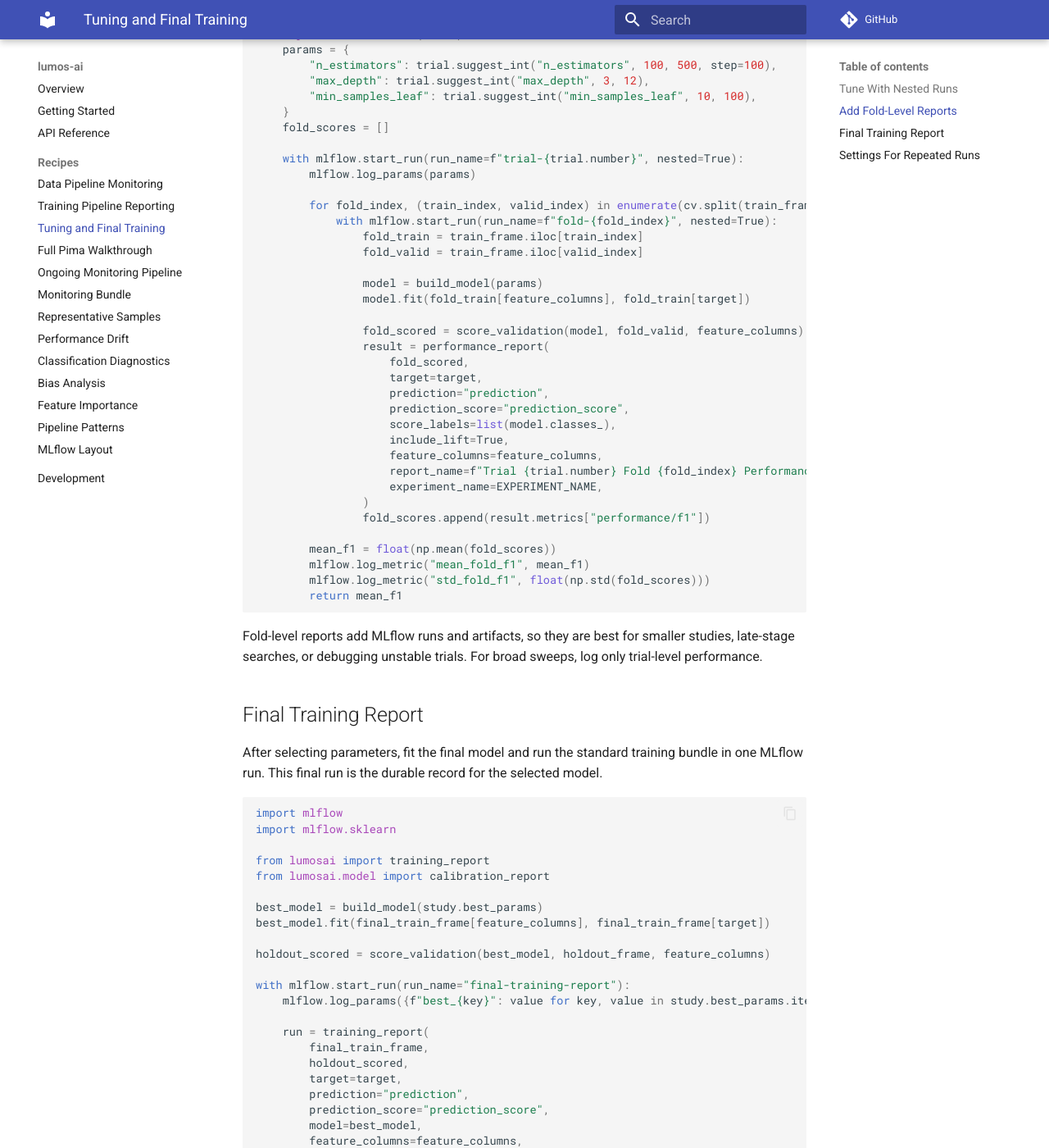
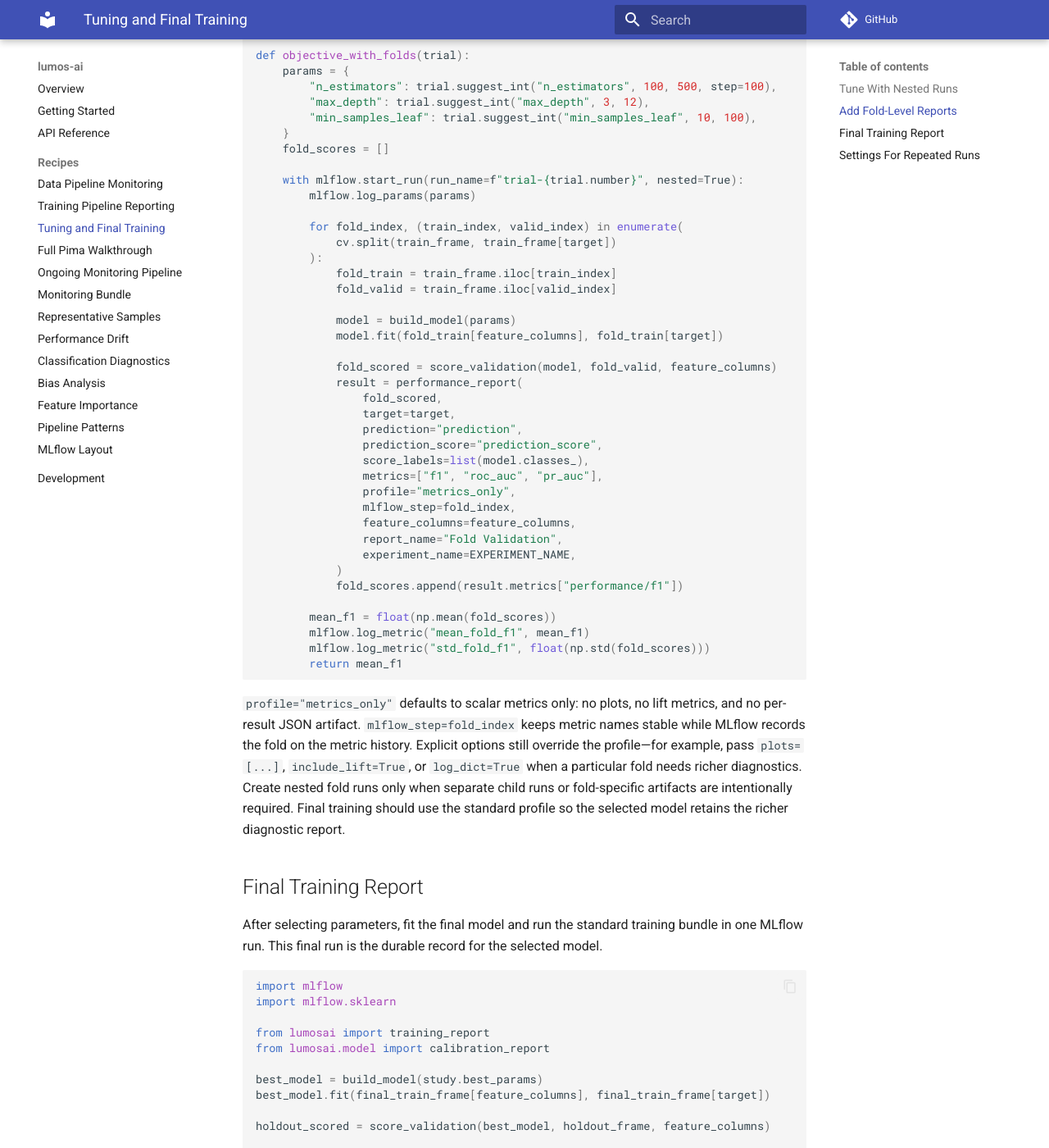
Before and after one commit to rmenziejr/lumos-ai, an MkDocs documentation site: the page built from docs/recipes/tuning-and-final-training.md, in a window 1280 px wide and 1400 px high, scrolled down 2052 px. Shown: the whole window at 82% size. Built offline with MkDocs 1.6.1 and Material for MkDocs 9.7.7, drawn with Linux system fonts in a browser that asks for light colours; comment, search, counter and statistics services are not loaded; some of the changed text lies outside the part shown.

Commit message:
docs: use metrics-only fold validation

````diff
--- a/docs/recipes/tuning-and-final-training.md
+++ b/docs/recipes/tuning-and-final-training.md
@@ -79,7 +79,7 @@ When `experiment_name` is passed and an MLflow run is already active, `lumos-ai`
 
 ## Add Fold-Level Reports
 
-For cross-validation, keep the trial run as the parent and create a nested run for each fold. This is useful when a tuning job needs visibility into fold variance, not just the trial mean.
+For cross-validation, keep the trial run as the parent and log each fold as an MLflow metric step. This preserves fold-level visibility without creating a nested MLflow run and a full artifact set for every fold.
 
 ```python
 import numpy as np
@@ -98,27 +98,30 @@ def objective_with_folds(trial):
     with mlflow.start_run(run_name=f"trial-{trial.number}", nested=True):
         mlflow.log_params(params)
 
-        for fold_index, (train_index, valid_index) in enumerate(cv.split(train_frame, train_frame[target])):
-            with mlflow.start_run(run_name=f"fold-{fold_index}", nested=True):
-                fold_train = train_frame.iloc[train_index]
-                fold_valid = train_frame.iloc[valid_index]
+        for fold_index, (train_index, valid_index) in enumerate(
+            cv.split(train_frame, train_frame[target])
+        ):
+            fold_train = train_frame.iloc[train_index]
+            fold_valid = train_frame.iloc[valid_index]
 
-                model = build_model(params)
-                model.fit(fold_train[feature_columns], fold_train[target])
+            model = build_model(params)
+            model.fit(fold_train[feature_columns], fold_train[target])
 
-                fold_scored = score_validation(model, fold_valid, feature_columns)
-                result = performance_report(
-                    fold_scored,
-                    target=target,
-                    prediction="prediction",
-                    prediction_score="prediction_score",
-                    score_labels=list(model.classes_),
-                    include_lift=True,
-                    feature_columns=feature_columns,
-                    report_name=f"Trial {trial.number} Fold {fold_index} Performance",
-                    experiment_name=EXPERIMENT_NAME,
-                )
-                fold_scores.append(result.metrics["performance/f1"])
+            fold_scored = score_validation(model, fold_valid, feature_columns)
+            result = performance_report(
+                fold_scored,
+                target=target,
+                prediction="prediction",
+                prediction_score="prediction_score",
+                score_labels=list(model.classes_),
+                metrics=["f1", "roc_auc", "pr_auc"],
+                profile="metrics_only",
+                mlflow_step=fold_index,
+                feature_columns=feature_columns,
+                report_name="Fold Validation",
+                experiment_name=EXPERIMENT_NAME,
+            )
+            fold_scores.append(result.metrics["performance/f1"])
 
         mean_f1 = float(np.mean(fold_scores))
         mlflow.log_metric("mean_fold_f1", mean_f1)
@@ -126,7 +129,7 @@ def objective_with_folds(trial):
         return mean_f1
 ```
 
-Fold-level reports add MLflow runs and artifacts, so they are best for smaller studies, late-stage searches, or debugging unstable trials. For broad sweeps, log only trial-level performance.
+`profile="metrics_only"` defaults to scalar metrics only: no plots, no lift metrics, and no per-result JSON artifact. `mlflow_step=fold_index` keeps metric names stable while MLflow records the fold on the metric history. Explicit options still override the profile—for example, pass `plots=[...]`, `include_lift=True`, or `log_dict=True` when a particular fold needs richer diagnostics. Create nested fold runs only when separate child runs or fold-specific artifacts are intentionally required. Final training should use the standard profile so the selected model retains the richer diagnostic report.
 
 ## Final Training Report
 
````
